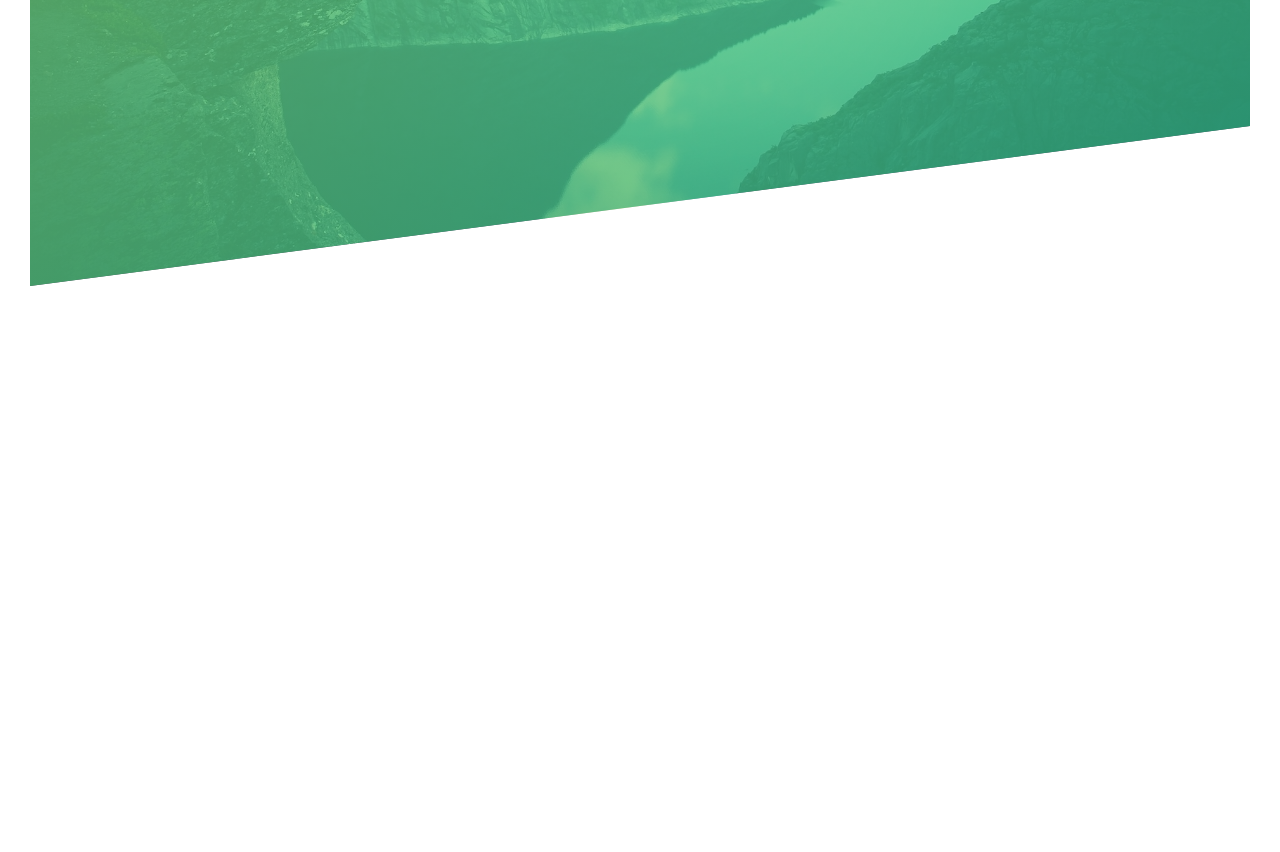
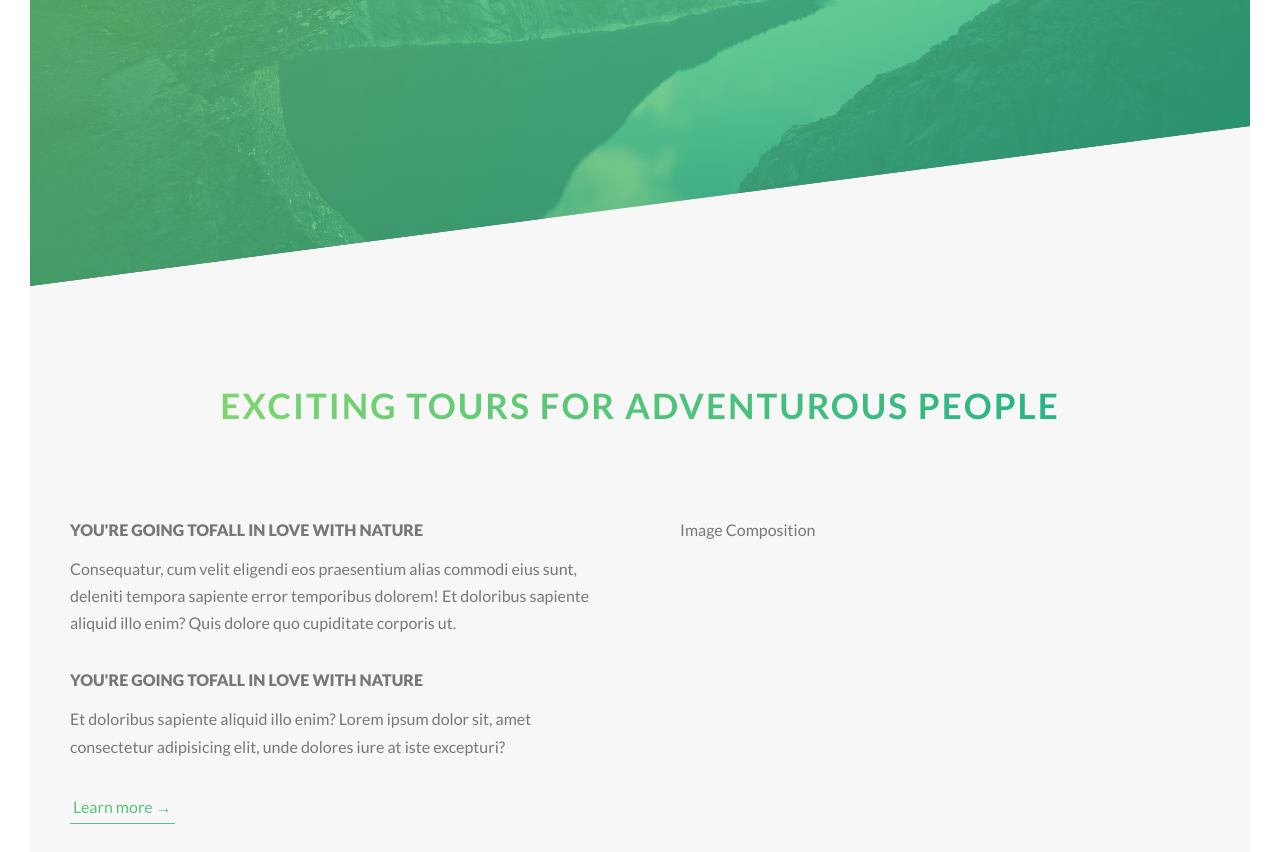
Before and after one commit to Saurav-98/Natours_SCSS, a website built with Vite: page index.html in a window 1280 px wide. Shown: the part 504-1356 px from the top of the page. Before the commit the page ends 820 px from the top, so only its background shows below. Built offline with nearby package versions, Linux system fonts and the light colour scheme.

Commit message:
about section

```diff
--- a/index.html
+++ b/index.html
@@ -36,5 +36,39 @@
         <a href="#" class="btn btn--white btn--animated">Discover our tours</a>
       </div>
     </header>
+
+    <main>
+      <section class="section about">
+        <div class="u--center-text">
+          <h2 class="heading-secondary u--mb-l">
+            Exciting tours for adventurous people
+          </h2>
+        </div>
+
+        <div class="about__content-box container">
+          <div class="about__text-content">
+            <h3 class="heading-tertiary u--mb-s">
+              You're going tofall in love with nature
+            </h3>
+            <p class="para">
+              Consequatur, cum velit eligendi eos praesentium alias commodi eius
+              sunt, deleniti tempora sapiente error temporibus dolorem! Et
+              doloribus sapiente aliquid illo enim? Quis dolore quo cupiditate
+              corporis ut.
+            </p>
+            <h3 class="heading-tertiary u--mb-s">
+              You're going tofall in love with nature
+            </h3>
+            <p class="para">
+              Et doloribus sapiente aliquid illo enim? Lorem ipsum dolor sit,
+              amet consectetur adipisicing elit, unde dolores iure at iste
+              excepturi?
+            </p>
+            <a href="#" class="btn--text"> Learn more &rarr; </a>
+          </div>
+          <div class="about__img-composition">Image Composition</div>
+        </div>
+      </section>
+    </main>
   </body>
 </html>
--- a/styles/abstracts/_variables.scss
+++ b/styles/abstracts/_variables.scss
@@ -4,5 +4,16 @@ $medium-green: #55c57a;
 $dark-green: #28b485;
 $dark-gray: #333;
 $light-gray: #777;
+$light-gray-2: #f7f7f7;
 $white: #fff;
 $black: rgb(0, 0, 0);
+
+// Grid
+
+$container-width: 114rem;
+$gap-horizontal: 8rem;
+$gap-vertical: 6rem;
+
+// Font Sizes
+
+$default-fz: 1.6rem;
--- a/styles/base/_typography.scss
+++ b/styles/base/_typography.scss
@@ -21,3 +21,34 @@
     animation: moveInLeft 1s ease;
   }
 }
+
+.heading-secondary {
+  font-size: 3.5rem;
+  text-transform: uppercase;
+  font-weight: 700;
+  display: inline-block;
+  background-image: linear-gradient(to right, $light-green, $dark-green);
+  -webkit-background-clip: text;
+  background-clip: text;
+  color: transparent;
+  letter-spacing: 2px;
+  transition: all 0.3s ease;
+
+  &:hover {
+    transform: skewX(10deg) skewY(2deg) scale(1.2);
+    text-shadow: 0.5rem 1rem 2rem rgba($black, 0.3);
+  }
+}
+
+.heading-tertiary {
+  font-size: 1.6rem;
+  font-weight: 900;
+  text-transform: uppercase;
+}
+
+.para {
+  font-size: 1.6rem;
+  &:not(:last-child) {
+    margin-bottom: 3rem;
+  }
+}
--- a/styles/base/_utilities.scss
+++ b/styles/base/_utilities.scss
@@ -0,0 +1,22 @@
+.section {
+  padding: 25rem 0;
+}
+
+.u--center-text {
+  text-align: center;
+}
+
+.u--mb-l {
+  margin-bottom: 8rem;
+}
+.u--mb-m {
+  margin-bottom: 2rem;
+}
+.u--mb-s {
+  margin-bottom: 1.2rem;
+}
+
+.container {
+  max-width: $container-width;
+  margin: 0 auto;
+}
--- a/styles/components/_btn.scss
+++ b/styles/components/_btn.scss
@@ -45,3 +45,25 @@
     transition: all 0.4s ease;
   }
 }
+
+.btn--text {
+  &:is(:link, :visited) {
+    color: $medium-green;
+    display: inline-block;
+    border-bottom: 1px solid $medium-green;
+    padding: 3px;
+    transition: all 0.4s ease;
+    font-size: $default-fz;
+  }
+
+  &:is(:hover, :focus-visible) {
+    background-color: $medium-green;
+    color: $white;
+    transform: translateY(-0.5rem);
+    box-shadow: 0 1rem 2rem rgba($black, 0.2);
+  }
+  &:is(:active) {
+    transform: translateY(-0.25rem);
+    box-shadow: 0 0.5rem 1rem rgba($black, 0.4);
+  }
+}
--- /dev/null
+++ b/styles/layout/_about.scss
@@ -0,0 +1,16 @@
+.about {
+  background: $light-gray-2;
+  margin-top: -20vh;
+
+  &__content-box {
+    display: grid;
+    grid-template-columns: repeat(2, 1fr);
+    row-gap: $gap-vertical;
+    column-gap: $gap-horizontal;
+  }
+
+  &__text-content {
+  }
+  &__img-composition {
+  }
+}
--- a/styles/main.scss
+++ b/styles/main.scss
@@ -15,6 +15,7 @@
 
 //  // Layout
 @import "./layout/header";
+@import "./layout/about";
 
 //  // Pages
 @import "./pages/home";
```
